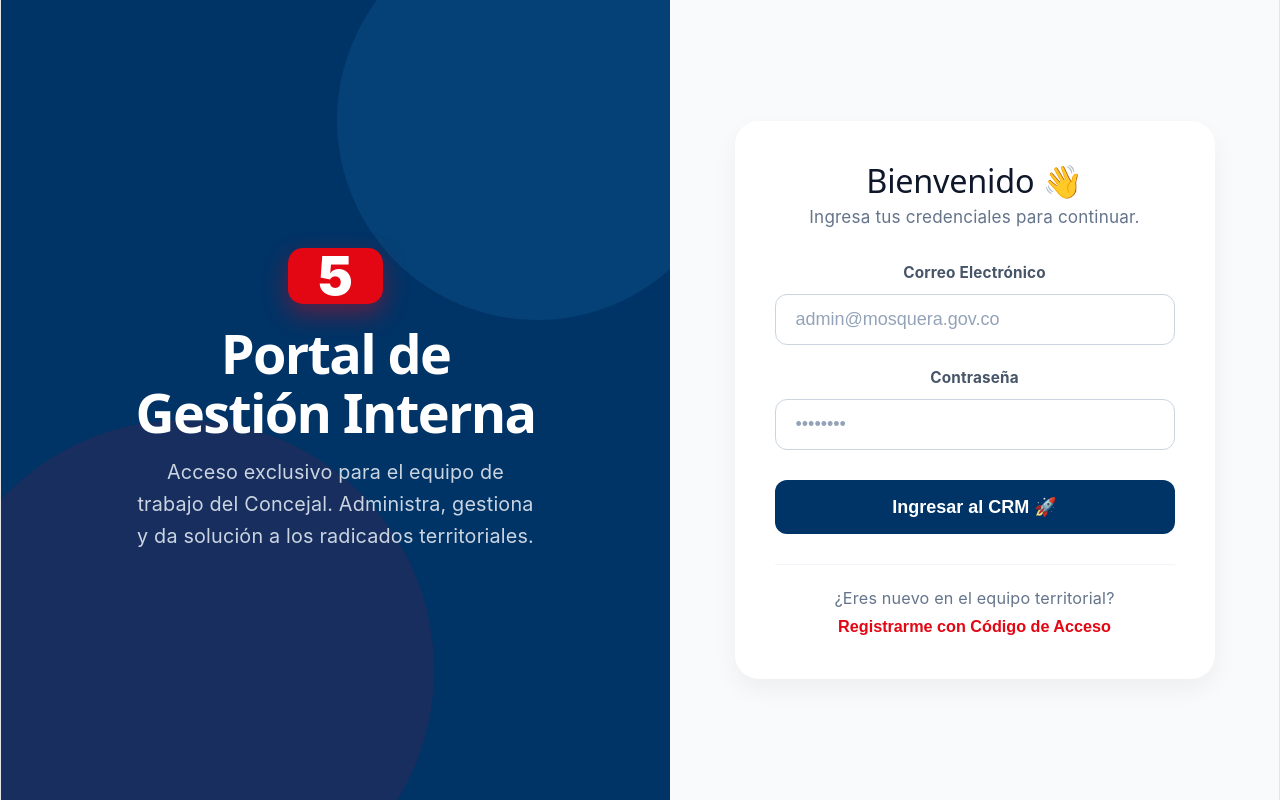
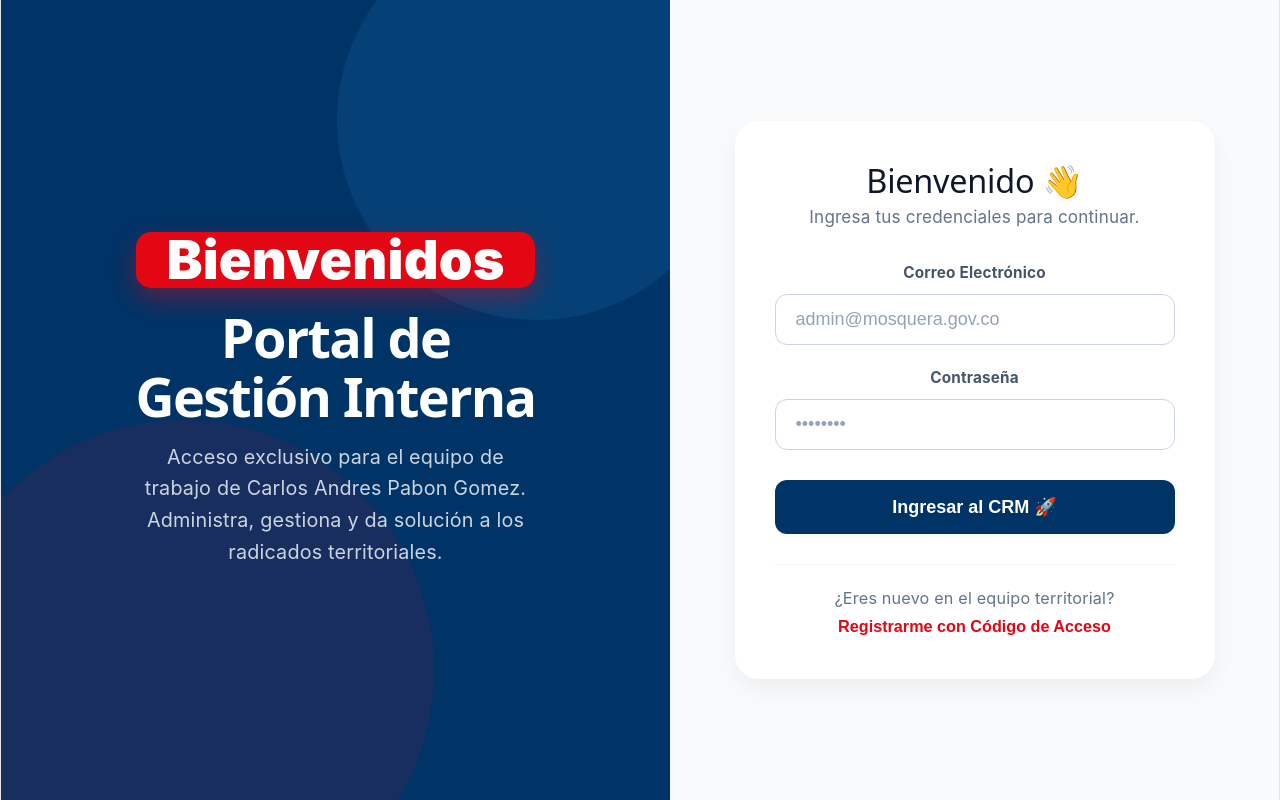
Before and after one commit to otsuguak/crm-concejal, a React (Vite) app: page /login in a window 1280 px wide. Built offline with nearby package versions, Linux system fonts and the light colour scheme; no server answers.

Commit message:
Ajuste de formato y textos

```diff
--- a/src/pages/Inicio.jsx
+++ b/src/pages/Inicio.jsx
@@ -230,8 +230,9 @@ export default function Inicio() {
       )}
 
       <header className="hero-header" style={{ position: 'relative', overflow: 'hidden', backgroundColor: '#002244' }}>
-        {config.identidad.fondoHero && ( <div style={{ position: 'absolute', inset: 0, zIndex: 0, opacity: 0.65, backgroundImage: `url(${config.identidad.fondoHero})`, backgroundSize: 'cover', backgroundPosition: 'center' }}></div> )}
-        <div style={{ position: 'absolute', inset: 0, background: 'linear-gradient(135deg, rgba(0,34,68,0.4) 0%, rgba(0,15,30,0.7) 100%)', zIndex: 1 }}></div>
+        {config.identidad.fondoHero && ( <div style={{ position: 'absolute', inset: 0, zIndex: 0, opacity: 0.85, backgroundImage: `url(${config.identidad.fondoHero})`, backgroundSize: 'cover', backgroundPosition: 'center' }}></div> )}
+        {/* 🔥 AQUÍ ESTÁ EL CAMBIO: Cambiamos 0.7 por 0.5 para que pase más luz 🔥 */}
+        <div style={{ position: 'absolute', inset: 0, background: 'linear-gradient(135deg, rgba(0,34,68,0.3) 0%, rgba(0,15,30,0.5) 100%)', zIndex: 1 }}></div>
         <div style={{ position: 'absolute', top: '-50px', right: '-50px', fontSize: '20rem', color: 'rgba(255,255,255,0.05)', fontWeight: '900', userSelect: 'none', pointerEvents: 'none', zIndex: 2 }}>5</div>
         <div style={{ position: 'relative', zIndex: 3, padding: '120px 5%', textAlign: 'center' }}>
           <h1 className="hero-title">{config.textos.tituloHero}</h1>
@@ -352,7 +353,7 @@ export default function Inicio() {
               </label>
             </div>
 
-            <button type="submit" disabled={cargando} style={{ width: '100%', padding: '18px', backgroundColor: '#003366', color: 'white', border: 'none', borderRadius: '12px', fontWeight: 'bold', fontSize: '1.1rem', cursor: 'pointer', transition: '0.3s', boxShadow: '0 4px 10px rgba(0, 51, 102, 0.2)' }}>{cargando ? 'PROCESANDO RADICADO...' : 'ENVIAR RADICADO AL #5'}</button>
+            <button type="submit" disabled={cargando} style={{ width: '100%', padding: '18px', backgroundColor: '#003366', color: 'white', border: 'none', borderRadius: '12px', fontWeight: 'bold', fontSize: '1.1rem', cursor: 'pointer', transition: '0.3s', boxShadow: '0 4px 10px rgba(0, 51, 102, 0.2)' }}>{cargando ? 'PROCESANDO RADICADO...' : 'ENVIAR RADICADO'}</button>
           </form>
         </section>
       </div>
@@ -491,7 +492,7 @@ export default function Inicio() {
       )}
 
       <footer style={{ backgroundColor: '#001a33', color: 'white', padding: '60px 5%', textAlign: 'center' }}>
-        <p style={{ fontWeight: '900', fontSize: '1.5rem', marginBottom: '10px' }}>CAMBIO RADICAL #5</p>
+        <p style={{ fontWeight: '900', fontSize: '1.5rem', marginBottom: '10px' }}>Carlos Andres Pabon Gomez</p>
         <p style={{ opacity: 0.6, fontSize: '0.9rem' }}>Publicidad política pagada. Mosquera, Cundinamarca © 2026</p>
         <p style={{ opacity: 0.6, fontSize: '0.9rem' }}>Diseño y Desarrollo Tecnológico por LumenGroup S.A.S. © 2026 V.1.0.0</p>
       </footer>
--- a/src/pages/Login.jsx
+++ b/src/pages/Login.jsx
@@ -110,9 +110,9 @@ export default function Login() {
       {/* MITAD IZQUIERDA */}
       <div className="login-left" style={{ flex: 1, background: '#003366', display: 'flex', flexDirection: 'column', justifyContent: 'center', alignItems: 'center', textAlign: 'center', padding: '50px', position: 'relative', overflow: 'hidden' }}>
         <div style={{ position: 'relative', zIndex: 2, display: 'flex', flexDirection: 'column', alignItems: 'center' }}>
-          <div style={{ background: '#E30613', color: '#ffffff', padding: '15px 30px', borderRadius: '15px', fontWeight: '900', fontSize: '3rem', marginBottom: '20px', boxShadow: '0 10px 25px rgba(227, 6, 19, 0.4)' }}>5</div>
+          <div style={{ background: '#E30613', color: '#ffffff', padding: '15px 30px', borderRadius: '15px', fontWeight: '900', fontSize: '3rem', marginBottom: '20px', boxShadow: '0 10px 25px rgba(227, 6, 19, 0.4)' }}>Bienvenidos</div>
           <h1 className="login-title" style={{ fontSize: '3rem', fontWeight: '900', margin: '0 0 15px 0', lineHeight: '1.1', color: '#ffffff' }}>Portal de<br />Gestión Interna</h1>
-          <p style={{ fontSize: '1.1rem', color: '#cbd5e1', maxWidth: '400px', lineHeight: '1.6', margin: 0 }}>Acceso exclusivo para el equipo de trabajo del Concejal. Administra, gestiona y da solución a los radicados territoriales.</p>
+          <p style={{ fontSize: '1.1rem', color: '#cbd5e1', maxWidth: '400px', lineHeight: '1.6', margin: 0 }}>Acceso exclusivo para el equipo de trabajo de Carlos Andres Pabon Gomez. Administra, gestiona y da solución a los radicados territoriales.</p>
         </div>
         <div style={{ position: 'absolute', top: '-10%', right: '-10%', width: '400px', height: '400px', background: 'rgba(56, 189, 248, 0.1)', borderRadius: '50%' }}></div>
         <div style={{ position: 'absolute', bottom: '-15%', left: '-10%', width: '500px', height: '500px', background: 'rgba(227, 6, 19, 0.1)', borderRadius: '50%' }}></div>
```
